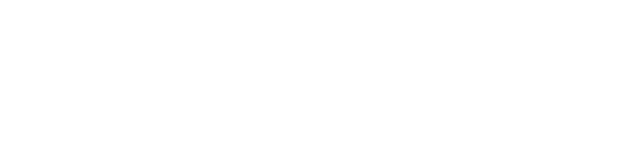
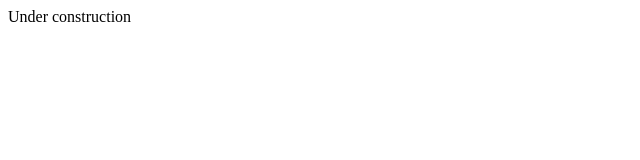
Before and after one commit to gpshenoy/blog, a plain HTML site: page index.html in a window 1280 px wide. Shown: the whole page, without its empty margins (0-640 px from the left). Drawn offline with Linux system fonts and the light colour scheme.

Commit message:
underconstruction

```diff
--- a/index.html
+++ b/index.html
@@ -11,5 +11,6 @@
 </head>
 
 <body>
+<span>Under construction</span>
 </body>
 </html>
```
